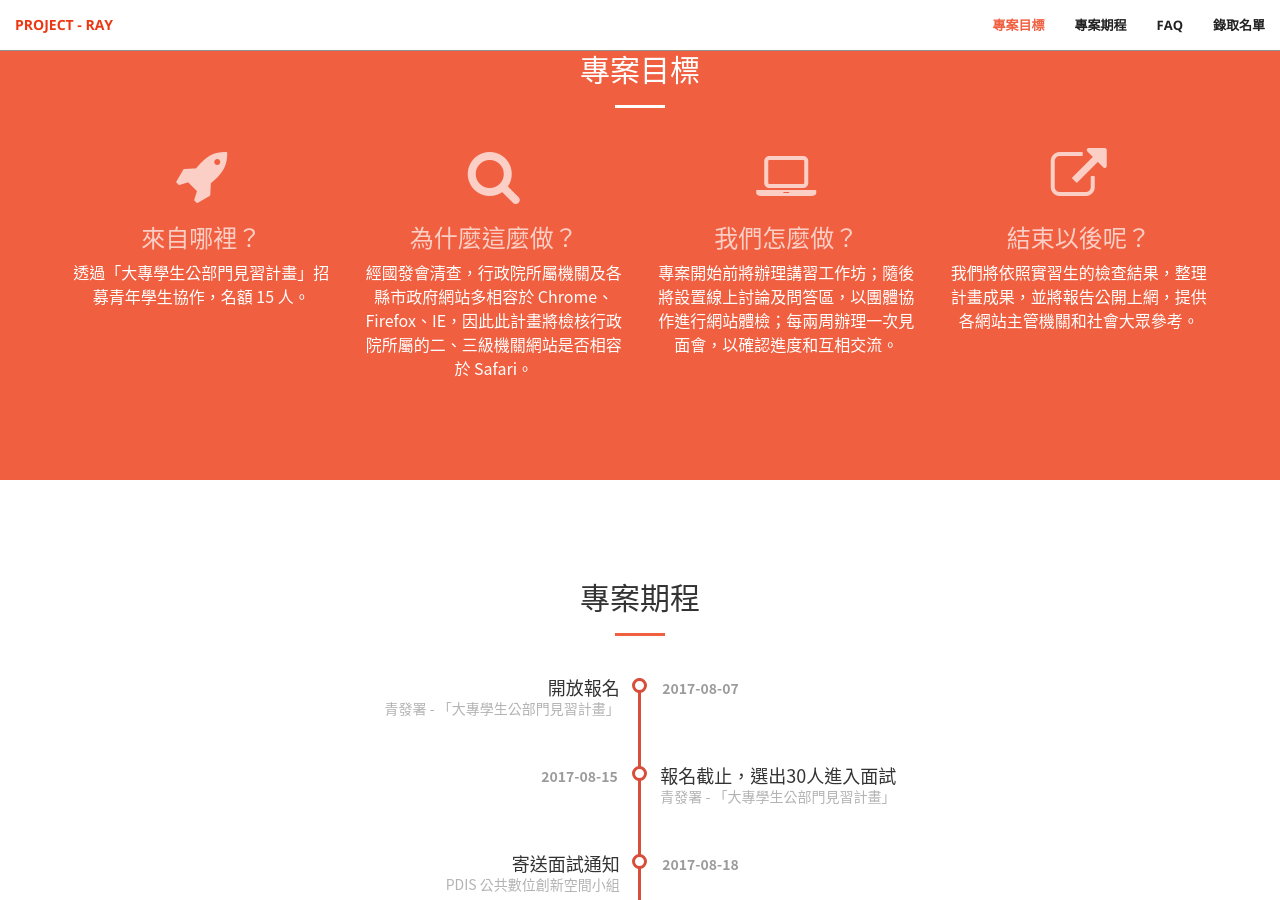
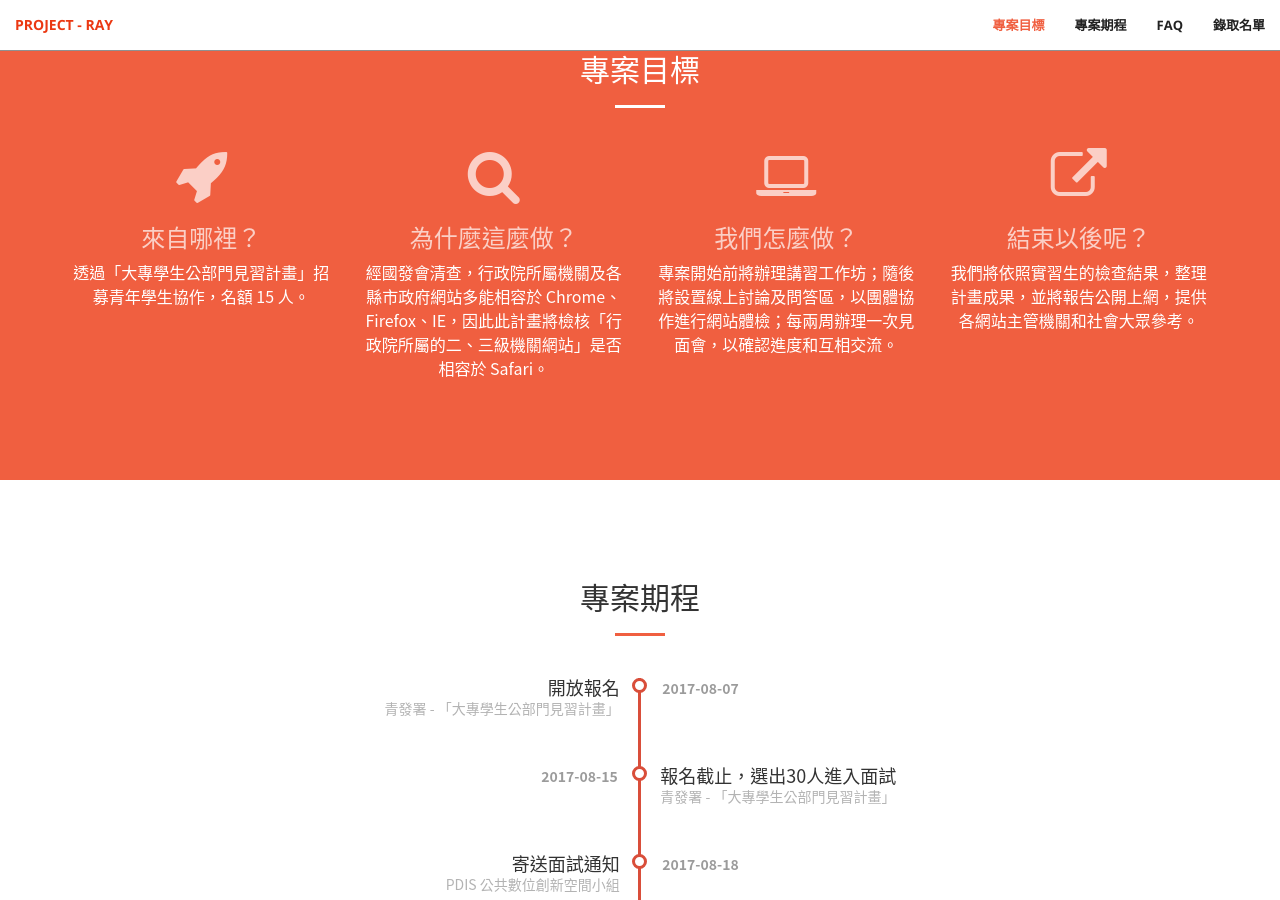
Before and after one commit to PDIS/ray2018, a Jekyll site: the page built from docs/index.html, in a window 1280 px wide and 900 px high, scrolled down 948 px. Built offline with Jekyll 4.4.1, drawn with Linux system fonts in a browser that asks for light colours.

Commit message:
Update intro.json

```diff
--- a/docs/_data/intro.json
+++ b/docs/_data/intro.json
@@ -9,7 +9,7 @@
         {
             "title": "為什麼這麼做？",
             "icon": "fa-search",
-            "content": "經國發會清查，行政院所屬機關及各縣市政府網站多相容於 Chrome、Firefox、IE，因此此計畫將檢核行政院所屬的二、三級機關網站是否相容於 Safari。"
+            "content": "經國發會清查，行政院所屬機關及各縣市政府網站多能相容於 Chrome、Firefox、IE，因此此計畫將檢核「行政院所屬的二、三級機關網站」是否相容於 Safari。"
         },
         {
             "title": "我們怎麼做？",
```
